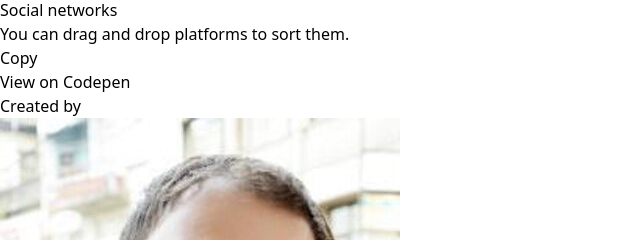
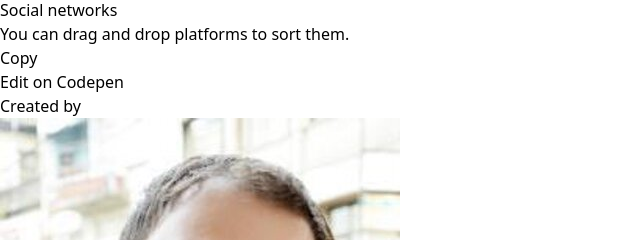
Before and after one commit to hayatbiralem/tailsharing, a website built with Parcel: page src/index.html in a window 1280 px wide. Shown: the part 364-604 px from the top of the page, 0-640 px from the left. Built offline with nearby package versions, Linux system fonts and the light colour scheme.

Commit message:
make improvements

```diff
--- a/src/index.html
+++ b/src/index.html
@@ -514,7 +514,7 @@
                       type="submit"
                       @click="$refs.codepenData.value = $codepen($refs)"
                     >
-                      View on Codepen
+                      Edit on Codepen
                     </button>
                   </form>
                 </div>
```
